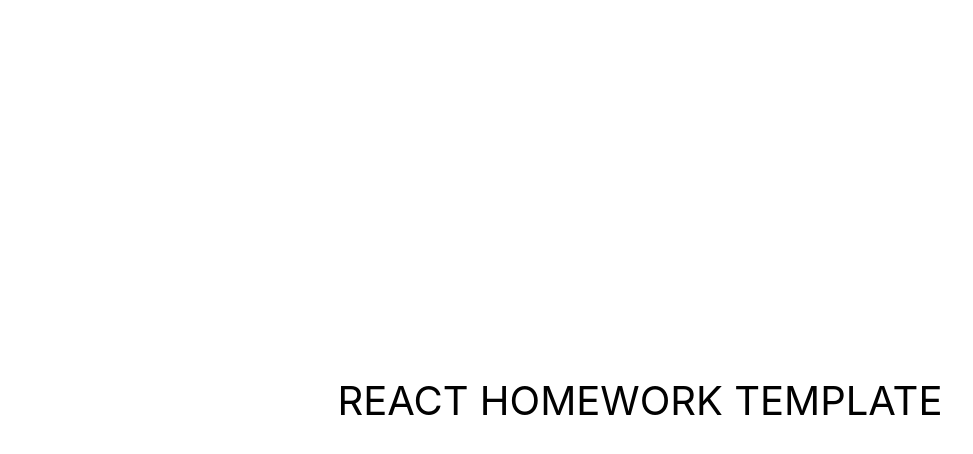
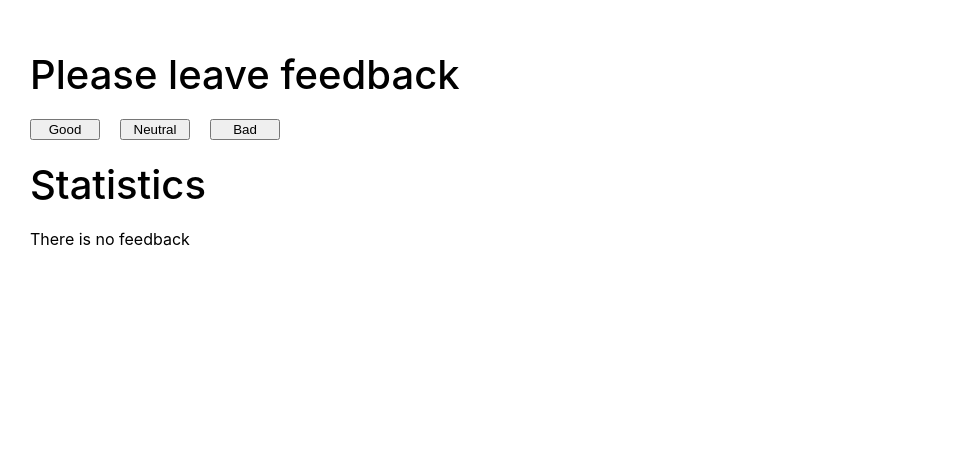
Before and after one commit to AlexandraKrosnik/goit-react-hw-02-feedback, a React (Create React App) app: page / in a window 1280 px wide. Shown: the top 454 px of the page, without its empty margins (0-973 px from the left). Built offline with nearby package versions, Linux system fonts and the light colour scheme.

Commit message:
feedback

```diff
--- a/package.json
+++ b/package.json
@@ -2,7 +2,7 @@
   "name": "react-homework-template",
   "version": "0.1.0",
   "private": true,
-  "homepage": "https://goitacademy.github.io/react-homework-template/",
+  "homepage": "https://github.com/AlexandraKrosnik/goit-react-hw-02-feedback.git",
   "dependencies": {
     "@testing-library/jest-dom": "^5.16.3",
     "@testing-library/react": "^12.1.4",
@@ -10,6 +10,8 @@
     "react": "^18.0.0",
     "react-dom": "^18.0.0",
     "react-scripts": "5.0.0",
+    "shortid": "^2.2.16",
+    "styled-components": "^5.3.5",
     "web-vitals": "^2.1.3"
   },
   "scripts": {
--- a/src/components/App.jsx
+++ b/src/components/App.jsx
@@ -1,17 +1,59 @@
-export const App = () => {
-  return (
-    <div
-      style={{
-        height: '100vh',
-        display: 'flex',
-        justifyContent: 'center',
-        alignItems: 'center',
-        fontSize: 40,
-        textTransform: 'uppercase',
-        color: '#010101',
-      }}
-    >
-      React homework template
-    </div>
-  );
-};
+import { Component } from 'react';
+import Section from './Section/Section';
+import FeedbackOptions from './FeedbackOptions/FeedbackOptions';
+import Statistics from './Statistics/Statistics';
+import Notification from './Notification/Notification';
+export class App extends Component {
+  state = {
+    good: 0,
+    neutral: 0,
+    bad: 0,
+  };
+
+  onFeedbackLeave = e => {
+    const keyOption = e.target.name;
+    this.setState(prevState => ({
+      [keyOption]: prevState[keyOption] + 1,
+    }));
+  };
+
+  countTotalFeedback = () => {
+    return Object.values(this.state).reduce((sum, current) => sum + current);
+  };
+
+  countPositiveFeedbackPercentage = () => {
+    let { good } = this.state;
+    let total = this.countTotalFeedback();
+    return (good * 100) / total;
+  };
+  static propTypes = {};
+
+  render() {
+    let options = Object.keys(this.state);
+    let total = this.countTotalFeedback();
+    let statistics = {
+      ...this.state,
+      total: [total],
+      positive: this.countPositiveFeedbackPercentage(),
+    };
+
+    return (
+      <>
+        <Section title="Please leave feedback">
+          <FeedbackOptions
+            options={options}
+            onFeedbackLeave={this.onFeedbackLeave}
+          ></FeedbackOptions>
+        </Section>
+
+        <Section title="Statistics">
+          {total === 0 ? (
+            <Notification message="There is no feedback" />
+          ) : (
+            <Statistics dataFeedback={statistics}></Statistics>
+          )}
+        </Section>
+      </>
+    );
+  }
+}
--- /dev/null
+++ b/src/components/App.styled.js
@@ -0,0 +1 @@
+import styled from 'styled-components';
--- /dev/null
+++ b/src/components/FeedbackOptions/FeedbackOptions.jsx
@@ -0,0 +1,25 @@
+import { Component } from 'react';
+import { OptionList, FeedbackItem } from './FeedbackOptions.styled';
+import shortid from 'shortid';
+
+export default class FeedbackOptions extends Component {
+  render() {
+    const { options, onFeedbackLeave } = this.props;
+    return (
+      <OptionList>
+        {options.map(option => {
+          return (
+            <FeedbackItem
+              key={shortid.generate()}
+              type="button"
+              name={option}
+              onClick={onFeedbackLeave}
+            >
+              {option[0].toUpperCase() + option.slice(1)}
+            </FeedbackItem>
+          );
+        })}
+      </OptionList>
+    );
+  }
+}
--- /dev/null
+++ b/src/components/FeedbackOptions/FeedbackOptions.styled.js
@@ -0,0 +1,12 @@
+import styled from 'styled-components';
+
+export const OptionList = styled.div`
+  display: flex;
+`;
+
+export const FeedbackItem = styled.button`
+  width: 70px;
+  &:not(:last-child) {
+    margin-right: 20px;
+  }
+`;
--- /dev/null
+++ b/src/components/Notification/Notification.jsx
@@ -0,0 +1,9 @@
+import { Component } from 'react';
+import { Message } from './Notification.styled';
+
+export default class Notification extends Component {
+  render() {
+    let { message } = this.props;
+    return <Message>{message}</Message>;
+  }
+}
--- /dev/null
+++ b/src/components/Notification/Notification.styled.js
@@ -0,0 +1,5 @@
+import styled from 'styled-components';
+
+export const Message = styled.p`
+  margin: 0;
+`;
--- /dev/null
+++ b/src/components/Section/Section.jsx
@@ -0,0 +1,14 @@
+import { Component } from 'react';
+import { FeedbackTitle } from './Section.styled';
+
+export default class Section extends Component {
+  render() {
+    let { title, children } = this.props;
+    return (
+      <>
+        <FeedbackTitle>{title}</FeedbackTitle>
+        {children}
+      </>
+    );
+  }
+}
--- /dev/null
+++ b/src/components/Section/Section.styled.js
@@ -0,0 +1,7 @@
+import styled from 'styled-components';
+export const FeedbackTitle = styled.p`
+  margin: 0;
+  font-weight: 500;
+  font-size: 40px;
+  padding: 20px 0;
+`;
--- /dev/null
+++ b/src/components/Statistics/Statistics.jsx
@@ -0,0 +1,19 @@
+import { Component } from 'react';
+import { StatisticList, StatisticItem } from './Statistics.styled';
+
+export default class Statistics extends Component {
+  render() {
+    let { good, neutral, bad, total, positive } = this.props.dataFeedback;
+    return (
+      <StatisticList>
+        <StatisticItem>Good: {good}</StatisticItem>
+        <StatisticItem>Neutral: {neutral}</StatisticItem>
+        <StatisticItem>Bad: {bad}</StatisticItem>
+        <StatisticItem>Total: {total}</StatisticItem>
+        <StatisticItem>
+          Positive feedback: {isNaN(positive) ? 0 : Math.round(positive)}%
+        </StatisticItem>
+      </StatisticList>
+    );
+  }
+}
--- /dev/null
+++ b/src/components/Statistics/Statistics.styled.js
@@ -0,0 +1,10 @@
+import styled from 'styled-components';
+
+export const StatisticList = styled.div``;
+export const StatisticItem = styled.p`
+  margin: 0;
+  font-size: 20px;
+  &:not(:last-child) {
+    margin-bottom: 10px;
+  }
+`;
--- a/src/index.css
+++ b/src/index.css
@@ -1,4 +1,8 @@
 @import-normalize; /* bring in normalize.css styles */
+
+*{
+  box-sizing: border-box;
+}
 
 body {
   margin: 0;
@@ -7,6 +11,7 @@ body {
     sans-serif;
   -webkit-font-smoothing: antialiased;
   -moz-osx-font-smoothing: grayscale;
+  padding: 30px;
 }
 
 code {
```
Also changed, not shown: 1 other file (tests, documents, lock files or other folders).
